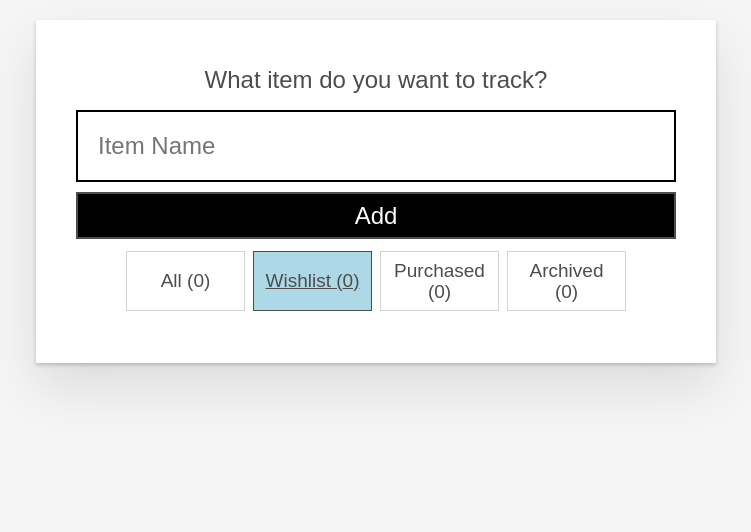
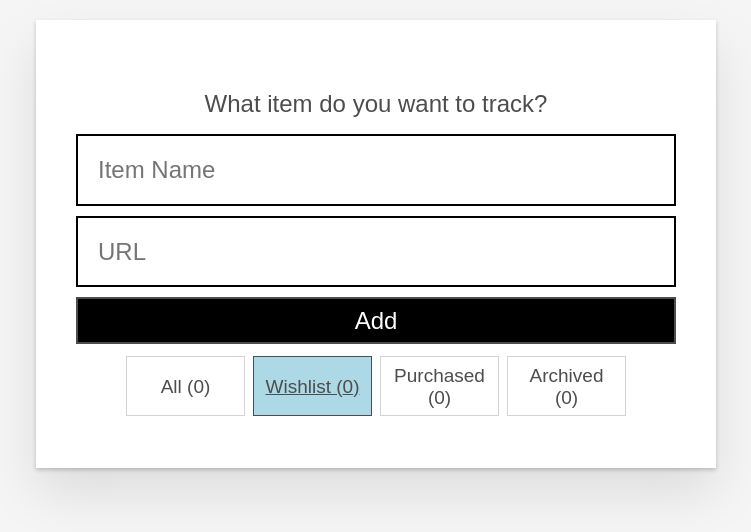
Before and after one commit to tkuriyama/joj, a React (Create React App) app in the folder moz-todo-react/: page / in a window 1280 px wide. Shown: the top 532 px of the page, without its empty margins (264-1015 px from the left). Built offline with nearby package versions, Linux system fonts and the light colour scheme.

Commit message:
Add url placeholder

```diff
--- a/moz-todo-react/src/App.js
+++ b/moz-todo-react/src/App.js
@@ -121,9 +121,7 @@ function App() {
         <Form onSubmit={addTask}/>
 
         <div className="filters btn-group stack-exception">
-
         {filterList}
-
         </div>
 
         <ul className="todo-list stack-large stack-exception"
--- a/moz-todo-react/src/components/Form.js
+++ b/moz-todo-react/src/components/Form.js
@@ -4,6 +4,7 @@ import React, { useState } from "react";
 
 export default function Form(props) {
     const [name, setName] = useState("");
+    const [url, setUrl] = useState("");
 
     function handleChange(e) {
         setName(e.target.value);
@@ -14,16 +15,18 @@ export default function Form(props) {
         if (name !== "") {
             props.onSubmit(name);
             setName("");
+            setUrl("");
         };
     }
     return (
-        <form onSubmit={handleSubmit}>
-        <h2 className="label-wrapper">
+        <form onSubmit={handleSubmit} className="addItems">
+        <h2 className="label-wqrapper">
         <label htmlFor="new-todo-input" className="label__lg">
         What item do you want to track?
         </label>
         </h2>
-            <input
+
+        <input
         placeholder="Item Name"
         type="text"
         id="new-todo-input"
@@ -33,6 +36,18 @@ export default function Form(props) {
         value={name}
         onChange={handleChange}
         />
+
+        <input
+        placeholder="URL"
+        type="text"
+        id="new-todo-input-url"
+        className="input input__lg"
+        name="text"
+        autoComplete="off"
+        value={url}
+        onChange={handleChange}
+        />
+
         <button type="submit" className="btn btn__primary btn__lg">
         Add
         </button>
--- a/moz-todo-react/src/index.css
+++ b/moz-todo-react/src/index.css
@@ -50,14 +50,16 @@ button,
 input {
   overflow: visible;
 }
+
 input[type="text"] {
   border-radius: 0;
 }
+
 body {
   width: 100%;
   max-width: 68rem;
   margin: 0 auto;
-  font: 1.6rem/1.25 Arial, sans-serif;
+  font: 1.6rem/1.1 Arial, sans-serif;
   background-color: #f5f5f5;
   color: #4d4d4d;
 }
@@ -68,11 +70,14 @@ body {
   }
 }
 /*END RESETS*/
+
 /* GLOBAL STYLES */
+
 .form-group > input[type="text"] {
   display: inline-block;
   margin-top: 0.4rem;
 }
+
 .btn {
   padding: 0.8rem 1rem 0.7rem;
   border: 0.2rem solid #4d4d4d;
@@ -83,16 +88,19 @@ body {
   border-width: 1px;
   border-color: #d3d3d3;
 }
+
 .btn.toggle-btn[aria-pressed="true"] {
   text-decoration: underline;
   border-color: #4d4d4d;
   background-color: lightblue;
 }
+
 .btn__danger {
   color: #fff;
   background-color: #ca3c3c;
   border-color: #bd2130;
 }
+
 .btn__filter {
   border-color: lightgrey;
 }
@@ -134,7 +142,7 @@ body {
 .stack-large > * + * {
   margin-top: 2.5rem;
 }
-@media screen and (min-width: 550px) {
+@media screen and (min-width: 800px) {
   .stack-small > * + * {
     margin-top: 1.4rem;
   }
@@ -173,6 +181,8 @@ body {
   margin: 0;
   margin-bottom: 1rem;
 }
+
+
 .label__lg {
   line-height: 1.01567;
   font-weight: 300;
@@ -180,19 +190,27 @@ body {
   margin-bottom: 1rem;
   text-align: center;
 }
+
 .input__lg {
   padding: 2rem;
   border: 2px solid #000;
 }
+
 .input__lg:focus {
   border-color: #4d4d4d;
   box-shadow: inset 0 0 0 2px;
 }
+
 [class*="__lg"] {
   display: inline-block;
   width: 100%;
   font-size: 1.9rem;
 }
+
+.addItems {
+    display: inline-block;
+}
+
 [class*="__lg"]:not(:last-child) {
   margin-bottom: 1rem;
 }
@@ -201,6 +219,7 @@ body {
     font-size: 2.4rem;
   }
 }
+
 .filters {
   width: 100%;
   margin: unset auto;
```
